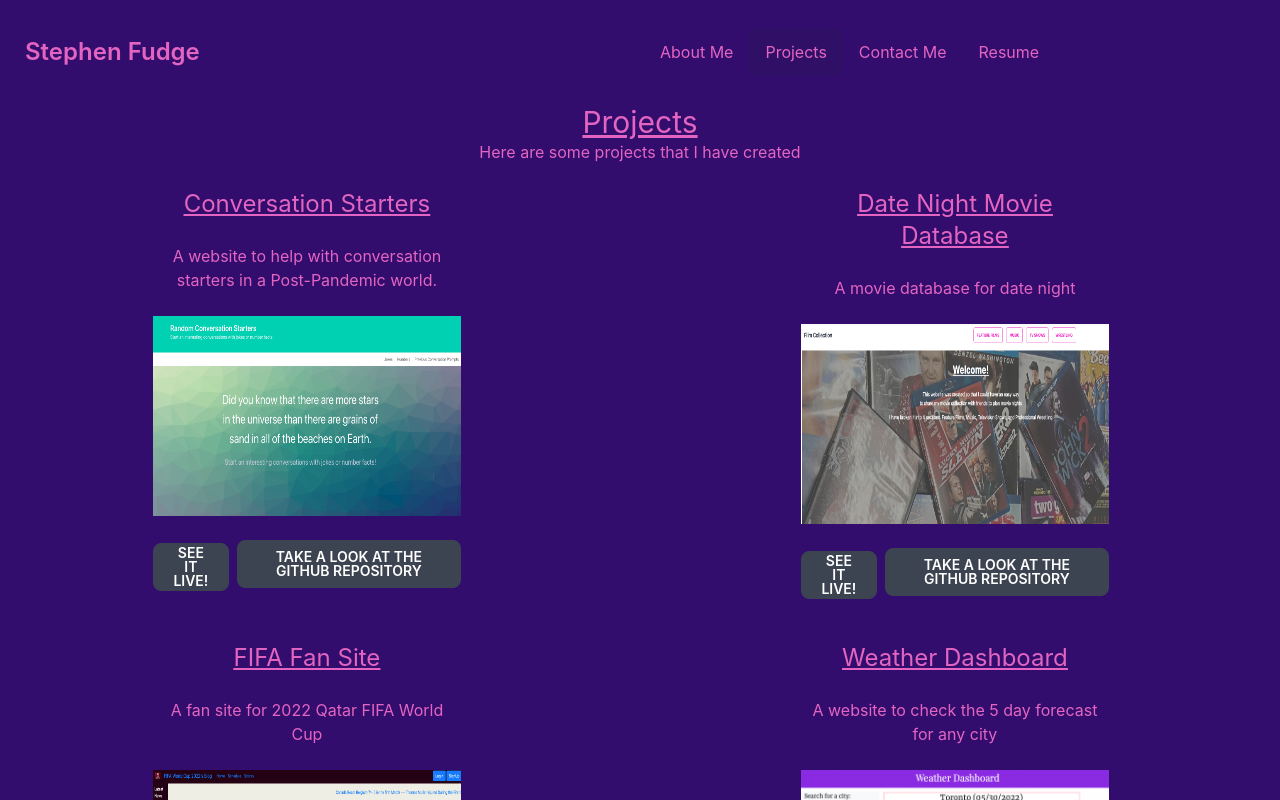
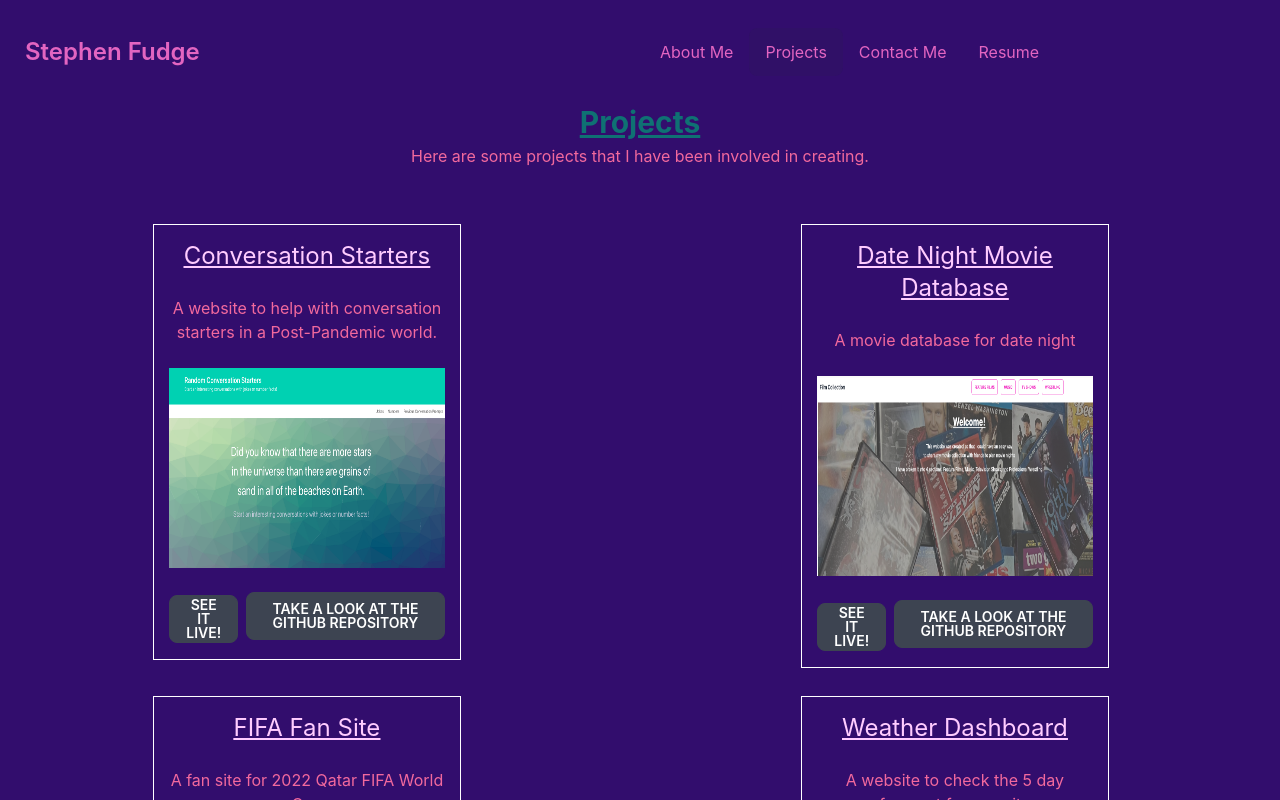
Before and after one commit to stephenfudge/portfolio, a React (Create React App) app: page / in a window 1280 px wide. Both pictures are taken after a click on the button "Projects". Shown: the top 800 px of the page. Built offline with nearby package versions, Linux system fonts and the light colour scheme.

Commit message:
changed text colour for about and projects. added some styling to projects

```diff
--- a/src/pages/About/index.js
+++ b/src/pages/About/index.js
@@ -10,7 +10,7 @@ export default function About() {
         id="image"
       />
       <div className="col-span-1 flex items-center justify-center">
-        <p className="text-center text-rose mr-9 pr-9">
+        <p className="text-center text-cyclamen mr-9 pr-9">
           Hey hey, I'm Stephen Fudge a talented and experienced software
           developer with a Full Stack Web Development Certificate from the
           University of Toronto. I have a strong background in technical
--- a/src/pages/Projects/Projects.js
+++ b/src/pages/Projects/Projects.js
@@ -1,17 +1,16 @@
 export default function ProjectCard(props) {
   return (
-       <div className='project-body'>
+       <div className='project-body pb-3'>
             <li className='project-list'>
-                <div>
+                <div className="projects">
                 <div className='item'>
-                    <h2 className='project-name text-2xl text-bold underline'><a href={props.deployed} target="_blank" rel="noopener noreferrer">{props.title}</a></h2><br />
+                    <h2 className='project-name text-2xl text-bold underline text-lightpink'><a href={props.deployed} target="_blank" rel="noopener noreferrer">{props.title}</a></h2><br />
                     <h3 className="project-description">{props.description}</h3><br />
                     <img className='project-images' src={props.image} alt='screenshot of {project.title}'/> <br />
                     <div className="btn-group btn-group-vertical lg:btn-group-horizontal">
                     <a href={props.deployed} target="_blank" rel="noopener noreferrer"><button className="btn btn-rose mr-2">See it live!</button></a><br />
                     <a href={props.repo} target="_blank" rel="noopener noreferrer"><button className="btn btn-rose">Take a look at the GitHub Repository</button></a>
                     </div>
-                    <br/><br/>
                 </div>
                 </div>
             </li>
--- a/src/pages/Projects/index.js
+++ b/src/pages/Projects/index.js
@@ -4,9 +4,9 @@ import "./projects.css";
 
 export default function Projects() {
   return (
-    <div>
-      <h1 className="text-3xl underline">Projects</h1>
-      <p>Here are some projects that I have created</p>
+    <div className="text-cyclamen">
+      <h1 className="text-3xl underline font-bold text-caribbean">Projects</h1>
+      <p className="pb-8 pt-1">Here are some projects that I have been involved in creating.</p>
       <br />
       <div className="project-body">
       {projects.map((project) => {
--- a/src/pages/Projects/projects.css
+++ b/src/pages/Projects/projects.css
@@ -14,8 +14,13 @@
 
 .item{
   text-align: center;
-  padding-bottom: 1%;
+  padding: 5%;
 }
+
+.projects{
+  border: solid white 1px;
+}
+
 
 li{
   list-style-type: none;
```
